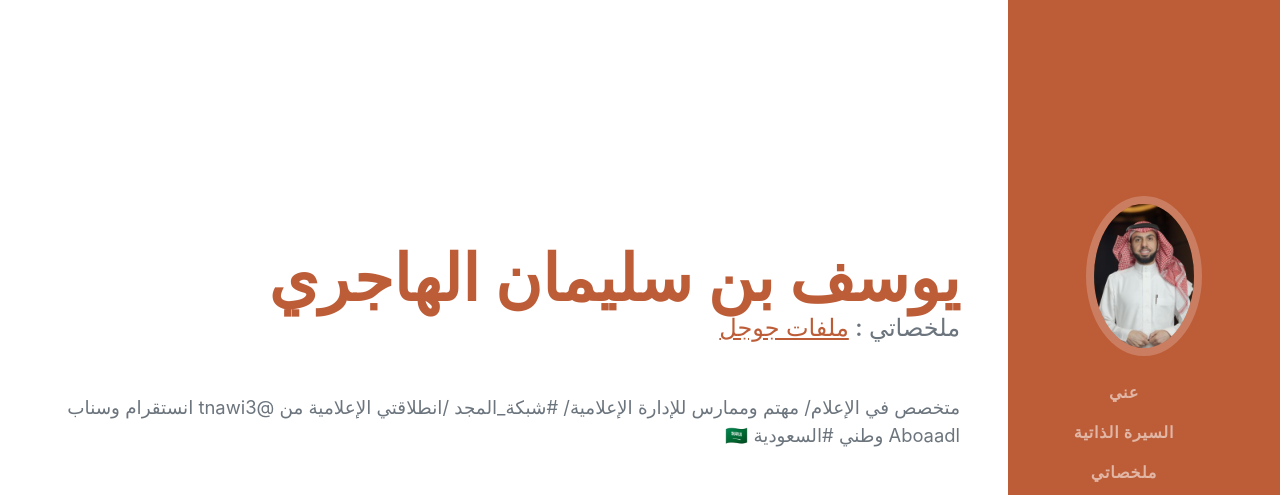
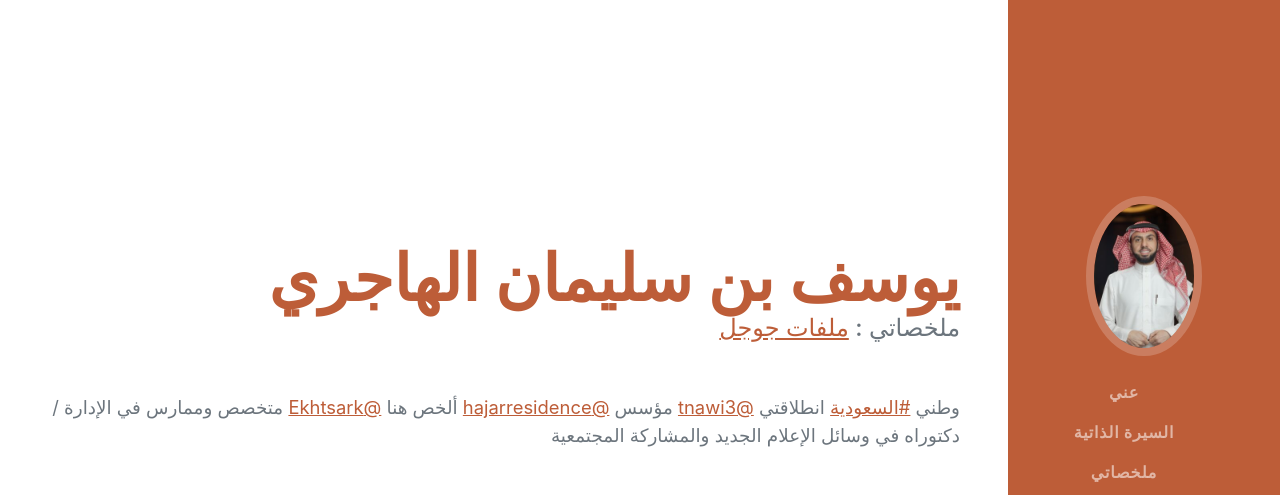
Before and after one commit to muhalmutaz/yusuf-alhajri.com, a plain HTML site: page index.html in a window 1280 px wide. Shown: the top 495 px of the page. Drawn offline with nearby package versions, Linux system fonts and the light colour scheme; a web font is replaced by a local one.

Commit message:
Update index.html

```diff
--- a/index.html
+++ b/index.html
@@ -46,7 +46,13 @@
                         ملخصاتي :
                         <a href="https://2u.pw/ZjNfS">ملفات جوجل</a>
                     </div>
-                    <p class="lead mb-5">متخصص في الإعلام/ مهتم وممارس للإدارة الإعلامية/ #شبكة_المجد /انطلاقتي الإعلامية من @tnawi3 انستقرام وسناب Aboaadl وطني #السعودية 🇸🇦</p>
+                    <p class="lead mb-5">وطني <a href="https://twitter.com/search?q=%23%D8%A7%D9%84%D8%B3%D8%B9%D9%88%D8%AF%D9%8A%D8%A9&src=hashtag_click">#السعودية</a> انطلاقتي
+                      <a href="https://twitter.com/tnawi3">@tnawi3</a>
+                       مؤسس
+                      <a href="https://twitter.com/hajarresidence">@hajarresidence</a>
+                       ألخص هنا
+                      <a href="https://twitter.com/Ekhtsark">@Ekhtsark</a>
+                       متخصص وممارس في الإدارة / دكتوراه في وسائل الإعلام الجديد والمشاركة المجتمعية</p>
                     <div class="social-icons">
                         <a class="social-icon" href="https://twitter.com/aboaadl2030"><i class="fab fa-twitter"></i></a>
                         <a class="social-icon" href="https://www.linkedin.com/in/%D9%8A%D9%88%D8%B3%D9%81-%D8%A7%D9%84%D9%87%D8%A7%D8%AC%D8%B1%D9%8A-4619ab115/"><i class="fab fa-linkedin"></i></a>
```
